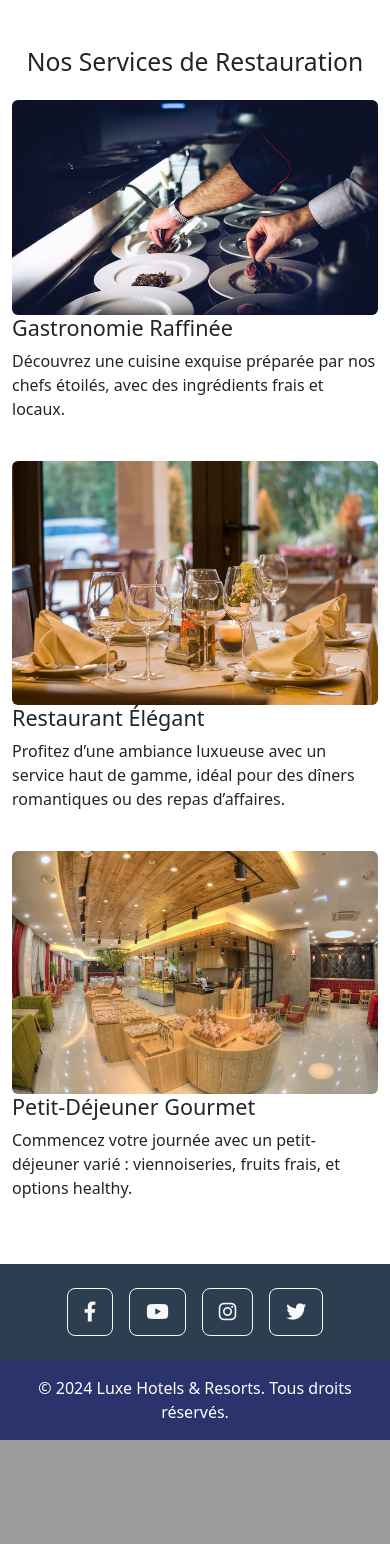
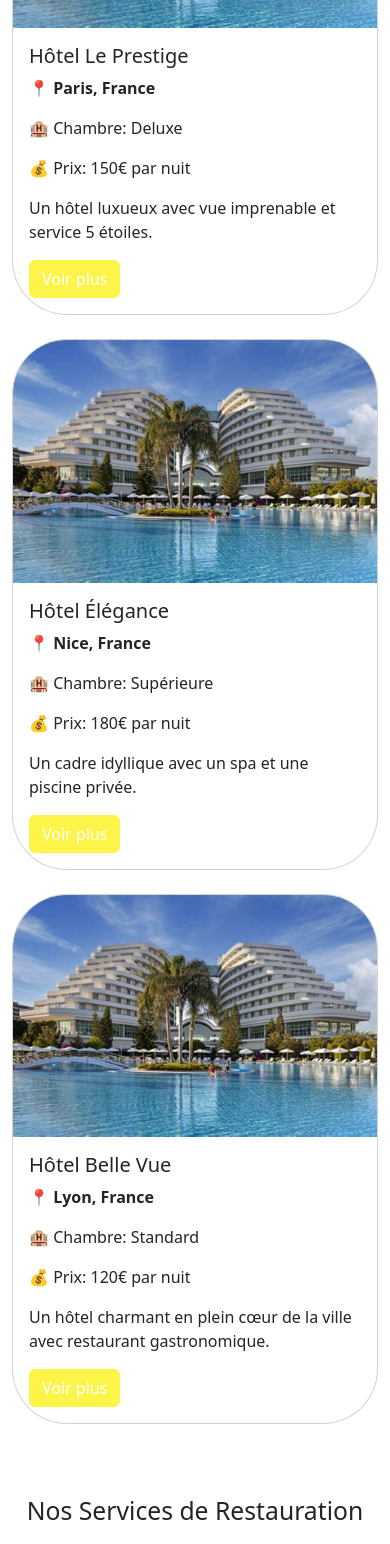
Before and after one commit to MrCyci6/Synthese_Hotel, a PHP site: page /views/home/home.php in a window 390 px wide. Shown: the part 2989-4533 px from the top of the page. Before the commit the page ends 4429 px from the top, so only its background shows below. Run offline with PHP 8.4, Linux system fonts and the light colour scheme; the template is opened without the code that fills it, so the values that code supplies are empty.

Commit message:
feat(home): Update layout and styling for hotel listings and services

```diff
--- a/clients/views/home/home.php
+++ b/clients/views/home/home.php
@@ -4,8 +4,14 @@
 	<meta charset="utf-8">
 	<meta name="viewport" content="width=device-width, initial-scale=1">
 	<title>LUXE HOTELS</title>
-    <link href="https://cdn.jsdelivr.net/npm/bootstrap@5.3.3/dist/css/bootstrap.min.css" rel="stylesheet">
-    <link rel="stylesheet" href="https://cdnjs.cloudflare.com/ajax/libs/font-awesome/6.4.2/css/all.min.css">
+	<link href="https://cdn.jsdelivr.net/npm/bootstrap@5.3.0/dist/css/bootstrap.min.css" rel="stylesheet">
+	<link rel="stylesheet" href="https://cdn.jsdelivr.net/npm/bootstrap-icons/font/bootstrap-icons.css">
+	<link rel="stylesheet" href="https://cdn.jsdelivr.net/npm/flatpickr/dist/flatpickr.min.css">
+	<link rel="preconnect" href="https://fonts.googleapis.com">
+	<link rel="preconnect" href="https://fonts.gstatic.com" crossorigin>
+	<link href="https://fonts.googleapis.com/css2?family=Poppins:ital,wght@0,100;0,200;0,300;0,400;0,500;0,600;0,700;0,800;0,900;1,100;1,200;1,300;1,400;1,500;1,600;1,700;1,800;1,900&family=Roboto:ital,wght@0,100..900;1,100..900&display=swap" rel="stylesheet">
+	<link rel="stylesheet" href="../../styles/dashboard-global.css">
+	<script src="https://cdnjs.cloudflare.com/ajax/libs/jquery/3.4.1/jquery.slim.min.js" integrity="sha256-pasqAKBDmFT4eHoN2ndd6lN370kFiGUFyTiUHWhU7k8=" crossorigin="anonymous"></script>
 </head>
 <body class="bg-white text-dark">
 <!-- Nav Bar -->
@@ -50,6 +56,11 @@
 				<li class="nav-item">
 					<a class="btn btn-outline-info" href="#Book-place">Reserver maintenant</a>
 				</li>
+				<li class="nav-item">
+					<a class="nav-link" href="login" id="userDropdown" role="button" aria-expanded="false">
+						<i class="bi bi-person-circle fs-5 text-white"></i>
+					</a>
+				</li>
 			</ul>
 		</div>
 	</div>
@@ -58,7 +69,6 @@
 
 
 <!-- Choix du type de service -->
-<form method="post" action="#">
 <header class="position-relative d-flex align-items-center justify-content-center text-center"
         style="height: 90vh; background: url('images/hotel-7885138_1280.jpg') center/cover no-repeat;">
 
@@ -72,14 +82,12 @@
 			<!-- Liste des destinations -->
 			<div>
 				<label for="destination" class="form-label text-white">Destination</label>
-                <select id="destination" class="form-select form-select-sm"  name="hotel" required>
+				<select id="destination" class="form-select form-select-sm" required>
 					<option disabled selected>Où allez-vous ?</option>
 					<?php
-                    $code = '';
-                    foreach ($info_hotel as $hotel) {
-                        $id = htmlspecialchars($hotel['id']);
-                        $nom = htmlspecialchars($hotel['nom']);
-                        $code .= "<option value=\"$id\">$nom</option>";
+					$code="";
+					for($i =0;$i<3;$i++){
+						$code.=`<option value='$hotel_id_name[$i]['id']'>$hotel_id_name[$i]['nom']</option><br>`;
 					}
 					echo $code;
 					?>
@@ -95,7 +103,20 @@
 				<label for="date-depart" class="form-label text-white">Départ</label>
 				<input id="date-depart" type="date" class="form-control form-control-sm" required>
 			</div>
+			<?php
 
+			?>
+			<!-- Nombre d'adultes -->
+			<div>
+				<label for="adults" class="form-label text-white">Nombres d'adultes</label>
+				<select id="adults" class="form-select form-select-sm" required>
+					<option disabled selected>Choisir</option>
+					<option>1</option>
+					<option>2</option>
+					<option>3</option>
+					<option>4</option>
+				</select>
+			</div>
 
 			<!-- Bouton de recherche -->
 			<div class="d-flex align-items-end">
@@ -104,132 +125,115 @@
 		</div>
 	</div>
 </header>
-</form>
 
-<!-- Présentation de l'hôtel -->
+
+<!-- Les chambres disponibles -->
 <section class="container text-center mt-5">
-    <h2>APERÇU DE NOS HÔTELS</h2>
-    <p>Découvrez un aperçu de nos hôtels exceptionnels avec des vues sur les chambres, la réception et d'autres espaces.</p>
+	<h2>Available Accommodations</h2>
+	<p>Discover our carefully curated selection of luxury accommodations, each offering unique experiences and unparalleled comfort.</p>
 </section>
+<!-- Les chambres disponibles -->
+<div class="container mt-5" id="Bedroom">
+	<div class="row justify-content-around">
 
-<!-- Carrousel d'images Bootstrap -->
 		<!-- Hôtel 1 -->
-<div class="container mt-5">
-    <h2 class="text-center mb-3">Hôtel 1</h2>
-    <div id="hotelCarousel1" class="carousel slide" data-bs-ride="carousel">
-        <div class="carousel-inner">
-            <div class="carousel-item active">
-                <img src="Images/Hotel1/img1.jpg" class="d-block w-100 img-fluid" style="height: 400px; object-fit: cover;" alt="Chambre de l'hôtel">
+
+		<div class="col-md-4 col-sm-12 mb-4">
+			<div class="card" style="width: 100%;">
+				<img src="images/OIP.jpg" class="card-img-top" alt="Hôtel de luxe">
+				<div class="card-body">
+					<h5 class="card-title">Hôtel Le Prestige</h5>
+					<p class="fw-bold">📍 Paris, France</p>
+					<p class="card-text">🏨 Chambre: Deluxe</p>
+					<p class="card-text">💰 Prix: 150€ par nuit</p>
+					<p class="card-text">Un hôtel luxueux avec vue imprenable et service 5 étoiles.</p>
+					<a href="#" class="btn btn-primary">Voir plus</a>
 				</div>
-            <div class="carousel-item">
-                <img src="Images/Hotel1/img2.jpg" class="d-block w-100 img-fluid" style="height: 400px; object-fit: cover;" alt="Réception de l'hôtel">
-            </div>
-            <div class="carousel-item">
-                <img src="Images/Hotel1/img3.jpg" class="d-block w-100 img-fluid" style="height: 400px; object-fit: cover;" alt="Vue extérieure de l'hôtel">
-            </div>
-            <div class="carousel-item">
-                <img src="Images/Hotel1/img4.jpg" class="d-block w-100 img-fluid" style="height: 400px; object-fit: cover;" alt="Vue extérieure de l'hôtel">
-            </div>
-        </div>
-        <button class="carousel-control-prev" type="button" data-bs-target="#hotelCarousel1" data-bs-slide="prev">
-            <span class="carousel-control-prev-icon"></span>
-            <span class="visually-hidden">Précédent</span>
-        </button>
-        <button class="carousel-control-next" type="button" data-bs-target="#hotelCarousel1" data-bs-slide="next">
-            <span class="carousel-control-next-icon"></span>
-            <span class="visually-hidden">Suivant</span>
-        </button>
 			</div>
 		</div>
 
 		<!-- Hôtel 2 -->
-<div class="container mt-5">
-    <h2 class="text-center mb-3">Hôtel 2</h2>
-    <div id="hotelCarousel2" class="carousel slide" data-bs-ride="carousel">
-        <div class="carousel-inner">
-            <div class="carousel-item active">
-                <img src="Images/Hotel2/img1.jpg" class="d-block w-100 img-fluid" style="height: 400px; object-fit: cover;" alt="Chambre de l'hôtel">
+		<div class="col-md-4 col-sm-12 mb-4">
+			<div class="card" style="width: 100%;">
+				<img src="images/OIP.jpg" class="card-img-top" alt="Hôtel moderne">
+				<div class="card-body">
+					<h5 class="card-title">Hôtel Élégance</h5>
+					<p class="fw-bold">📍 Nice, France</p>
+					<p class="card-text">🏨 Chambre: Supérieure</p>
+					<p class="card-text">💰 Prix: 180€ par nuit</p>
+					<p class="card-text">Un cadre idyllique avec un spa et une piscine privée.</p>
+					<a href="#" class="btn btn-primary">Voir plus</a>
 				</div>
-            <div class="carousel-item">
-                <img src="Images/Hotel2/img2.jpg" class="d-block w-100 img-fluid" style="height: 400px; object-fit: cover;" alt="Réception de l'hôtel">
-            </div>
-            <div class="carousel-item">
-                <img src="Images/Hotel2/img3.jpg" class="d-block w-100 img-fluid" style="height: 400px; object-fit: cover;" alt="Vue extérieure de l'hôtel">
-            </div>
-            <div class="carousel-item">
-                <img src="Images/Hotel2/img4.jpg" class="d-block w-100 img-fluid" style="height: 400px; object-fit: cover;" alt="Vue extérieure de l'hôtel">
-            </div>
-        </div>
-        <button class="carousel-control-prev" type="button" data-bs-target="#hotelCarousel2" data-bs-slide="prev">
-            <span class="carousel-control-prev-icon"></span>
-            <span class="visually-hidden">Précédent</span>
-        </button>
-        <button class="carousel-control-next" type="button" data-bs-target="#hotelCarousel2" data-bs-slide="next">
-            <span class="carousel-control-next-icon"></span>
-            <span class="visually-hidden">Suivant</span>
-        </button>
 			</div>
 		</div>
 
 		<!-- Hôtel 3 -->
-<div class="container mt-5">
-    <h2 class="text-center mb-3">Hôtel 3</h2>
-    <div id="hotelCarousel3" class="carousel slide" data-bs-ride="carousel">
-        <div class="carousel-inner">
-            <div class="carousel-item active">
-                <img src="Images/Hotel3/img1.jpg" class="d-block w-100 img-fluid" style="height: 400px; object-fit: cover;" alt="Chambre de l'hôtel">
+		<div class="col-md-4 col-sm-12 mb-4">
+			<div class="card" style="width: 100%;">
+				<img src="images/OIP.jpg" class="card-img-top" alt="Hôtel romantique">
+				<div class="card-body">
+					<h5 class="card-title">Hôtel Belle Vue</h5>
+					<p class="fw-bold">📍 Lyon, France</p>
+					<p class="card-text">🏨 Chambre: Standard</p>
+					<p class="card-text">💰 Prix: 120€ par nuit</p>
+					<p class="card-text">Un hôtel charmant en plein cœur de la ville avec restaurant gastronomique.</p>
+					<a href="#" class="btn btn-primary">Voir plus</a>
 				</div>
-            <div class="carousel-item">
-                <img src="Images/Hotel3/img2.jpg" class="d-block w-100 img-fluid" style="height: 400px; object-fit: cover;" alt="Réception de l'hôtel">
-            </div>
-            <div class="carousel-item">
-                <img src="Images/Hotel3/img3.jpg" class="d-block w-100 img-fluid" style="height: 400px; object-fit: cover;" alt="Vue extérieure de l'hôtel">
-            </div>
-            <div class="carousel-item">
-                <img src="Images/Hotel3/img4.jpg" class="d-block w-100 img-fluid" style="height: 400px; object-fit: cover;" alt="Vue extérieure de l'hôtel">
-            </div>
-        </div>
-        <button class="carousel-control-prev" type="button" data-bs-target="#hotelCarousel3" data-bs-slide="prev">
-            <span class="carousel-control-prev-icon"></span>
-            <span class="visually-hidden">Précédent</span>
-        </button>
-        <button class="carousel-control-next" type="button" data-bs-target="#hotelCarousel3" data-bs-slide="next">
-            <span class="carousel-control-next-icon"></span>
-            <span class="visually-hidden">Suivant</span>
-        </button>
 			</div>
 		</div>
 
-<!-- Hôtel 4 -->
-<div class="container mt-5 mb-5">
-    <h2 class="text-center mb-3">Hôtel 4</h2>
-    <div id="hotelCarousel4" class="carousel slide" data-bs-ride="carousel">
-        <div class="carousel-inner">
-            <div class="carousel-item active">
-                <img src="Images/Hotel4/img1.jpg" class="d-block w-100 img-fluid" style="height: 400px; object-fit: cover;" alt="Chambre de l'hôtel">
-            </div>
-            <div class="carousel-item">
-                <img src="Images/Hotel4/img2.jpg" class="d-block w-100 img-fluid" style="height: 400px; object-fit: cover;" alt="Réception de l'hôtel">
-            </div>
-            <div class="carousel-item">
-                <img src="Images/Hotel4/img3.jpg" class="d-block w-100 img-fluid" style="height: 400px; object-fit: cover;" alt="Vue extérieure de l'hôtel">
-            </div>
-            <div class="carousel-item">
-                <img src="Images/Hotel4/img4.jpg" class="d-block w-100 img-fluid" style="height: 400px; object-fit: cover;" alt="Vue extérieure de l'hôtel">
 	</div>
 </div>
-        <button class="carousel-control-prev" type="button" data-bs-target="#hotelCarousel4" data-bs-slide="prev">
-            <span class="carousel-control-prev-icon"></span>
-            <span class="visually-hidden">Précédent</span>
-        </button>
-        <button class="carousel-control-next" type="button" data-bs-target="#hotelCarousel4" data-bs-slide="next">
-            <span class="carousel-control-next-icon"></span>
-            <span class="visually-hidden">Suivant</span>
-        </button>
+<div class="container mt-5">
+	<div class="row justify-content-around">
+
+		<!-- Hôtel 1 -->
+		<div class="col-md-4 col-sm-12 mb-4">
+			<div class="card" style="width: 100%;">
+				<img src="images/OIP.jpg" class="card-img-top" alt="Hôtel de luxe">
+				<div class="card-body">
+					<h5 class="card-title">Hôtel Le Prestige</h5>
+					<p class="fw-bold">📍 Paris, France</p>
+					<p class="card-text">🏨 Chambre: Deluxe</p>
+					<p class="card-text">💰 Prix: 150€ par nuit</p>
+					<p class="card-text">Un hôtel luxueux avec vue imprenable et service 5 étoiles.</p>
+					<a href="#" class="btn btn-primary">Voir plus</a>
+				</div>
 			</div>
 		</div>
 
+		<!-- Hôtel 2 -->
+		<div class="col-md-4 col-sm-12 mb-4">
+			<div class="card" style="width: 100%;">
+				<img src="images/OIP.jpg" class="card-img-top" alt="Hôtel moderne">
+				<div class="card-body">
+					<h5 class="card-title">Hôtel Élégance</h5>
+					<p class="fw-bold">📍 Nice, France</p>
+					<p class="card-text">🏨 Chambre: Supérieure</p>
+					<p class="card-text">💰 Prix: 180€ par nuit</p>
+					<p class="card-text">Un cadre idyllique avec un spa et une piscine privée.</p>
+					<a href="#" class="btn btn-primary">Voir plus</a>
+				</div>
+			</div>
+		</div>
 
+		<!-- Hôtel 3 -->
+		<div class="col-md-4 col-sm-12 mb-4">
+			<div class="card" style="width: 100%;">
+				<img src="images/OIP.jpg" class="card-img-top" alt="Hôtel romantique">
+				<div class="card-body">
+					<h5 class="card-title">Hôtel Belle Vue</h5>
+					<p class="fw-bold">📍 Lyon, France</p>
+					<p class="card-text">🏨 Chambre: Standard</p>
+					<p class="card-text">💰 Prix: 120€ par nuit</p>
+					<p class="card-text">Un hôtel charmant en plein cœur de la ville avec restaurant gastronomique.</p>
+					<a href="#" class="btn btn-primary">Voir plus</a>
+				</div>
+			</div>
+		</div>
+
+	</div>
+</div>
 <!-- services de restoration  -->
 <div class="container my-5" id="Service">
 	<h2 class="text-center mb-4">Nos Services de Restauration</h2>
@@ -237,7 +241,7 @@
 	<!-- Service 1 -->
 	<div class="row align-items-center mb-4">
 		<div class="col-md-6">
-            <img src="Images/chef-2585791_1280.jpg" class="img-fluid rounded" alt="Chef cuisinier préparant un plat">
+			<img src="images/chef-2585791_1280.jpg" class="img-fluid rounded" alt="Chef cuisinier préparant un plat">
 		</div>
 		<div class="col-md-6">
 			<h4>Gastronomie Raffinée</h4>
@@ -248,7 +252,7 @@
 	<!-- Service 2 -->
 	<div class="row align-items-center mb-4 flex-md-row-reverse">
 		<div class="col-md-6">
-            <img src="Images/restaurant-449952_1280.jpg" class="img-fluid rounded" alt="Salle de restaurant élégante">
+			<img src="images/restaurant-449952_1280.jpg" class="img-fluid rounded" alt="Salle de restaurant élégante">
 		</div>
 		<div class="col-md-6">
 			<h4>Restaurant Élégant</h4>
@@ -259,7 +263,7 @@
 	<!-- Service 3 -->
 	<div class="row align-items-center mb-4">
 		<div class="col-md-6">
-            <img src="Images/cafe-2265254_1280.jpg" class="img-fluid rounded" alt="Buffet petit-déjeuner">
+			<img src="images/cafe-2265254_1280.jpg" class="img-fluid rounded" alt="Buffet petit-déjeuner">
 		</div>
 		<div class="col-md-6">
 			<h4>Petit-Déjeuner Gourmet</h4>
@@ -267,8 +271,9 @@
 		</div>
 	</div>
 </div>
-
-
+<?php
+echo $hotel_id_name[0]["hotel_nom"];
+?>
 <!-- Footer -->
 <footer class="text-center text-lg-start text-white" style="background-color: #2c3e50;">
 	<div class="container d-flex justify-content-center py-4">
@@ -286,13 +291,18 @@
 		</a>
 	</div>
 
-
 	<!-- Copyright -->
 	<div class="text-center p-3" style="background-color: rgba(43, 8, 219, 0.2);">
 		© 2024 Luxe Hotels & Resorts. Tous droits réservés.
 	</div>
 </footer>
 
+<?php
+echo $hotel_id_name;
+?>
+
+
+
 <script src="https://cdn.jsdelivr.net/npm/bootstrap@5.3.3/dist/js/bootstrap.bundle.min.js"></script>
 </body>
 </html>
```
Lines whose indentation alone changed are shown as unchanged.
